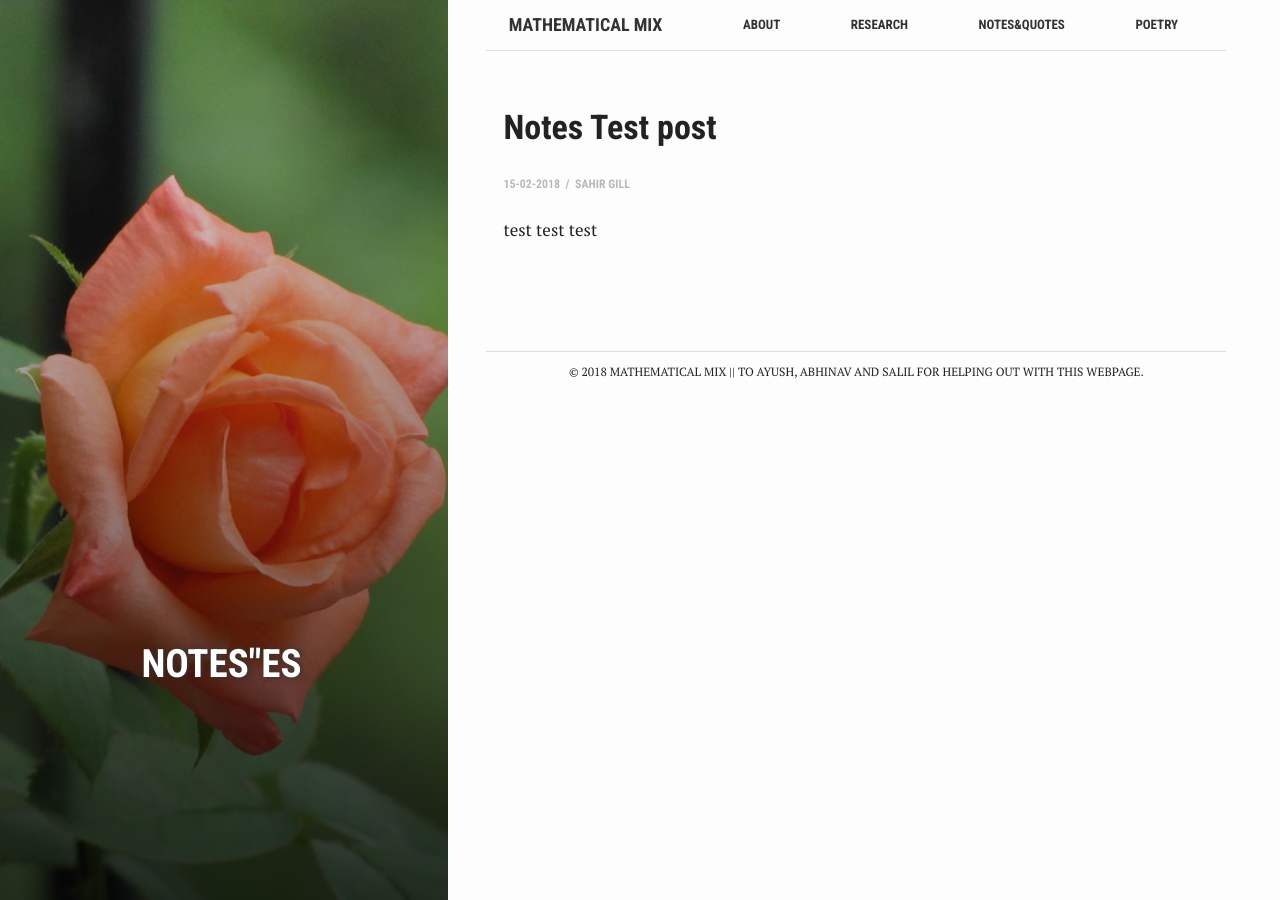
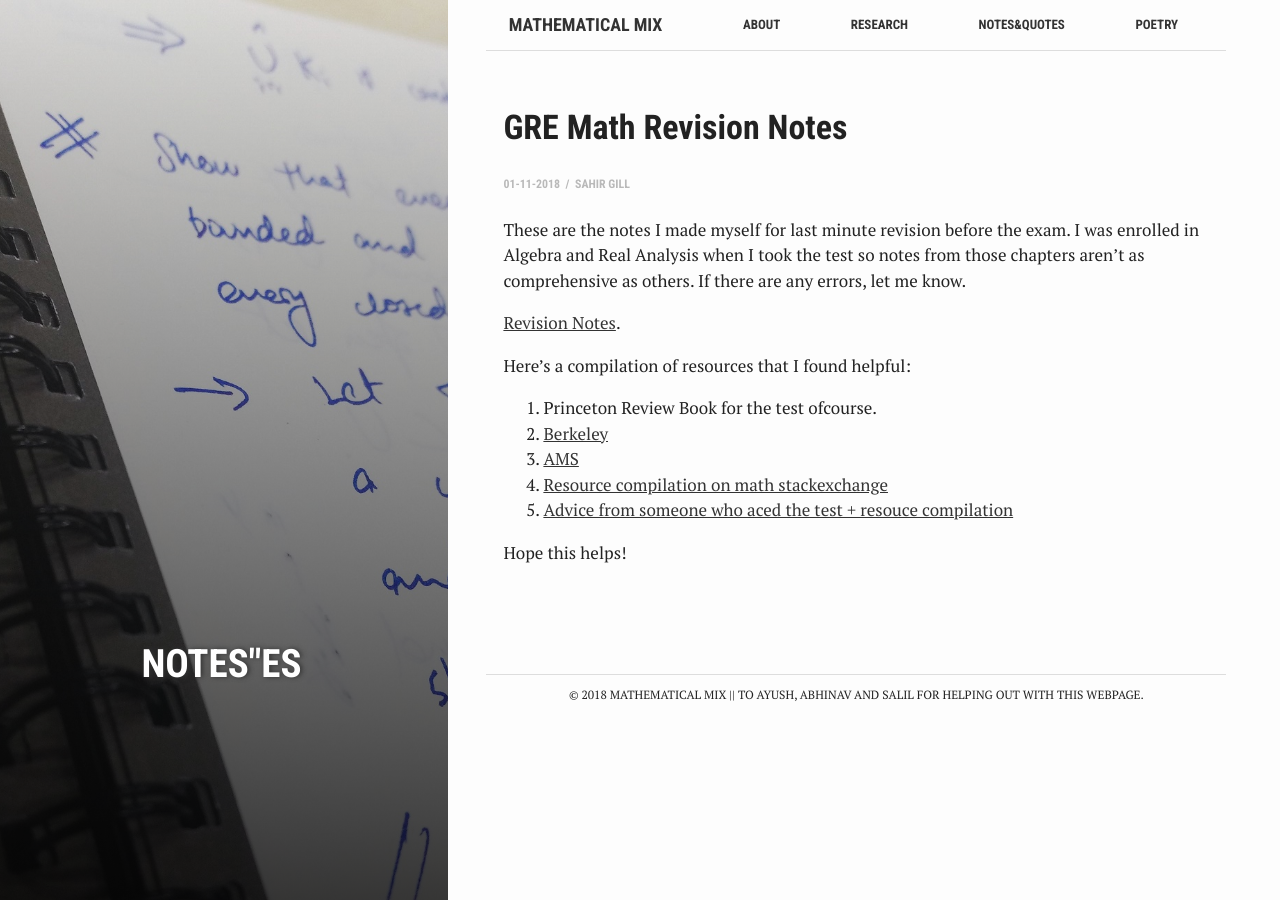
Before and after one commit to Sahir8gill/sahir8gill.github.io, a Jekyll site: the page built from _posts/2018-02-15-notestest.MD, in a window 1280 px wide. Built offline with Jekyll 4.4.1, drawn with Linux system fonts in a browser that asks for light colours.

Commit message:
gre math

```diff
--- a/_posts/2018-02-15-notestest.MD
+++ b/_posts/2018-02-15-notestest.MD
@@ -1,13 +1,25 @@
 ---
-bg: "rose.jpg"
+bg: "notes.jpg"
 layout: post
-title:  "Notes Test post"
+title:  "GRE Math Revision Notes"
 crawlertitle: "test"
 summary: ""
-date:   2018-02-15 23:09:47 +0700
+date:   2018-11-01 23:09:47 +0700
 categories: notesandquotes
 tags: "Notes&Quotes"
 author: Sahir Gill
 ---
 
-test test test
+These are the notes I made myself for last minute revision before the exam. I was enrolled in Algebra and Real Analysis when I took the test so notes from those chapters aren't as comprehensive as others. If there are any errors, let me know.
+
+[Revision Notes]({{ sahir8gill.github.io }}/assets/GREmath.pdf){:target="_blank"}.
+
+Here's a compilation of resources that I found helpful:
+
+1. Princeton Review Book for the test ofcourse.
+2. [Berkeley](https://guide.math.berkeley.edu/2017/03/13/gre-math-subject-test-preparation-strategies/){:target="_blank"}
+3. [AMS](https://blogs.ams.org/mathmentoringnetwork/2017/04/03/tips-for-the-gre-math-subject-test/){:target="_blank"}
+4. [Resource compilation on math stackexchange](https://math.stackexchange.com/questions/1922417/gre-subject-test-past-papers-books-advice){:target="_blank"}
+5. [Advice from someone who aced the test + resouce compilation](http://www.mathematicsgre.com/viewtopic.php?t=4577){:target="_blank"}
+
+Hope this helps!
```
Also changed, not shown: 2 other files.
